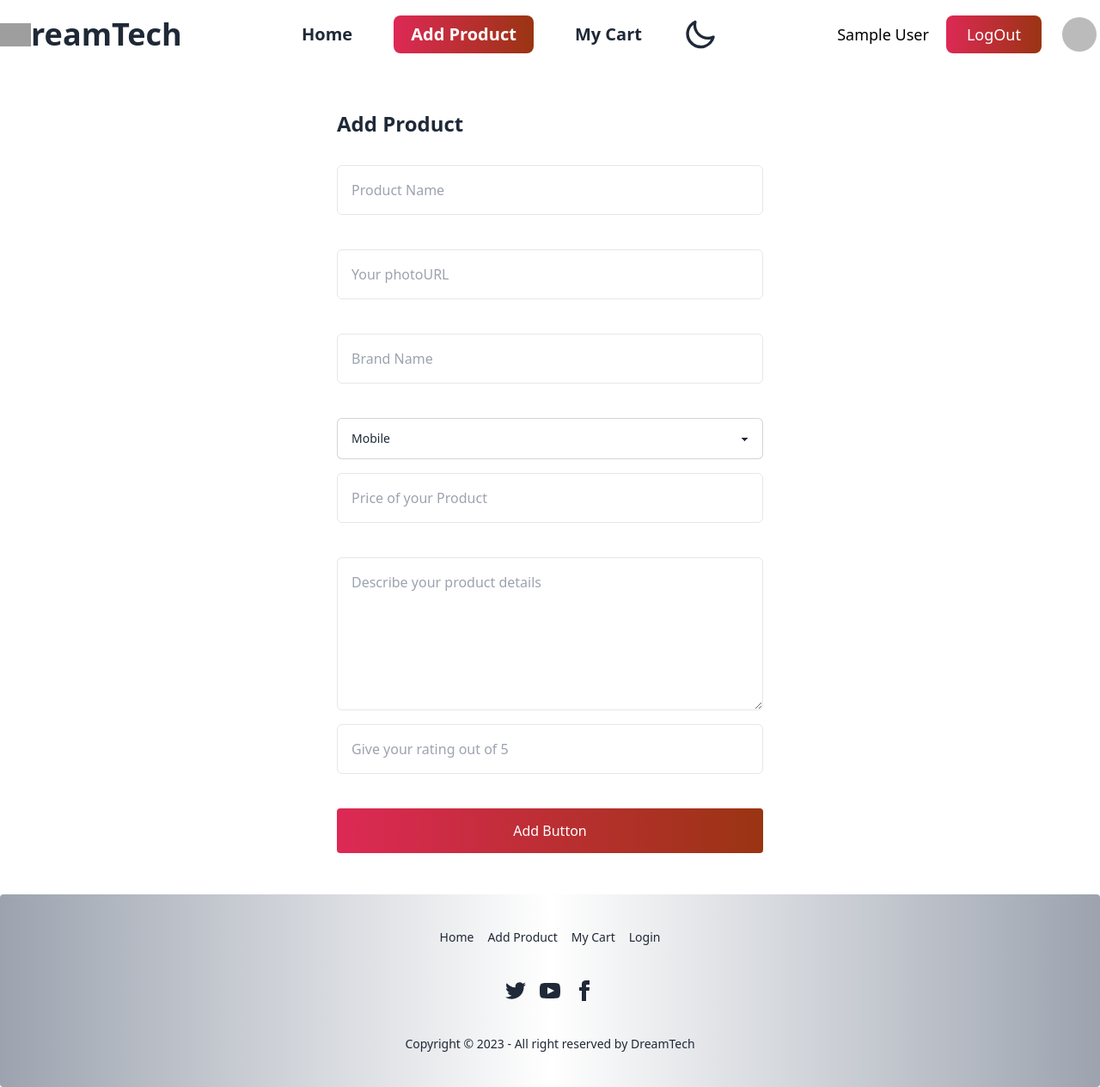
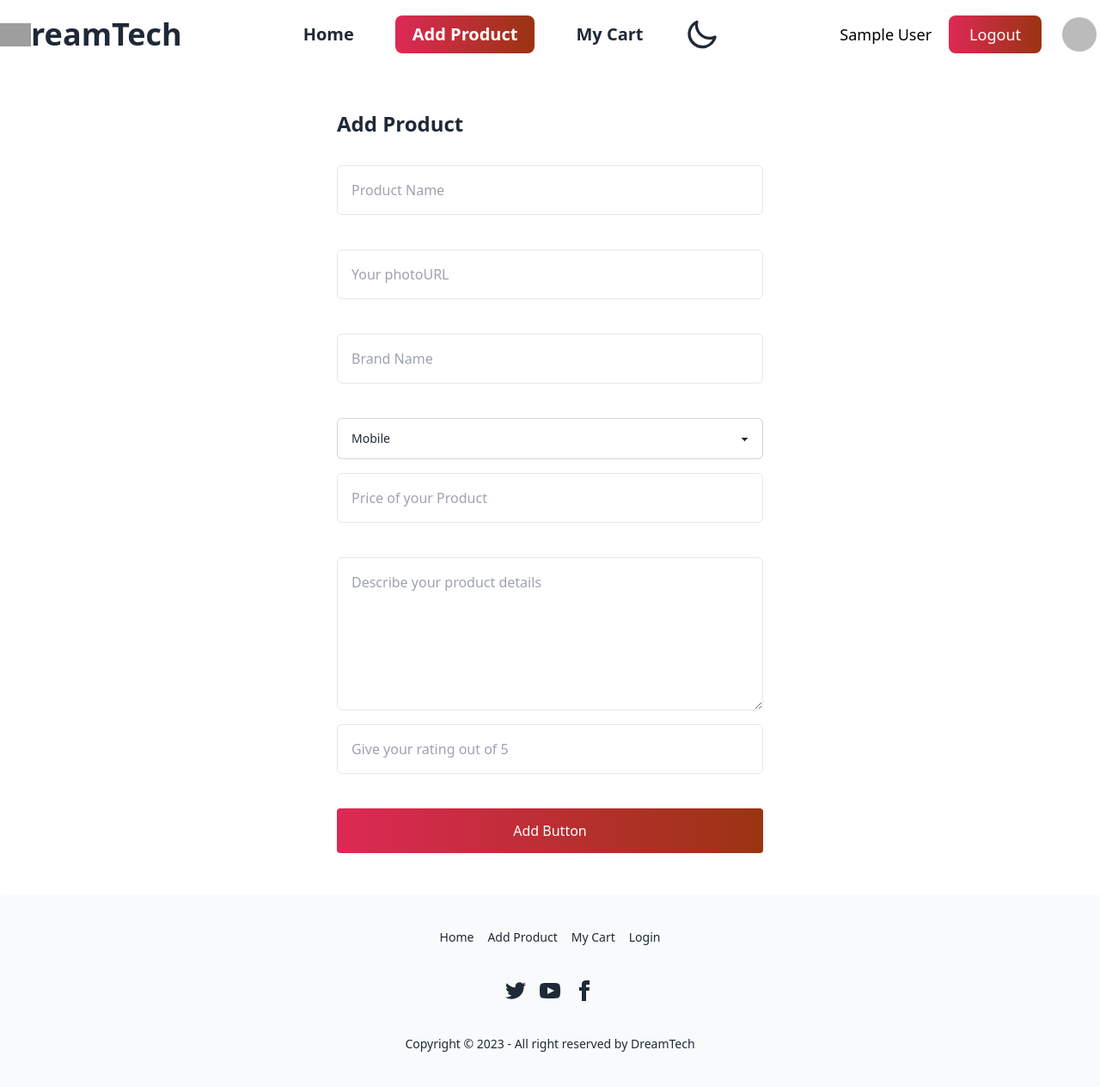
Before and after one commit to tahmidurrahmann/brand-shop-client, a React (Vite) app: page /addProduct in a window 1280 px wide. Shown: the whole page at 86% size. Built offline with nearby package versions, Linux system fonts and the light colour scheme; no server answers; sample sign-in values are in the browser's storage; grey boxes are pictures that could not be loaded.

Commit message:
added the readme.md file

```diff
--- a/src/Cart/Cart.jsx
+++ b/src/Cart/Cart.jsx
@@ -50,11 +50,11 @@ const Cart = ({ cart, remainingCarts, setRemainingCarts }) => {
                     <div className="text-center">
                         <h2 className="text-xl lg:text-2xl font-bold text-[#1C1B1B]">{name}</h2>
 
-                        <div className="flex flex-col lg:flex-row">
+                        <div className="flex flex-col md:flex-row">
                             <p className="md:text-lg text-[#1C1B1B99] font-bold">{brand}</p>
                             <p className="md:text-lg text-[#1C1B1B99] font-bold">{price}$</p>
                         </div>
-                        <div className="flex flex-col lg:flex-row">
+                        <div className="flex flex-col md:flex-row">
                             <p className="md:text-lg text-[#1C1B1B99] font-bold">{category}</p>
                             <p className="md:text-lg text-[#1C1B1B99] font-bold">{rating}</p>
                         </div>
--- a/src/Description/Description.jsx
+++ b/src/Description/Description.jsx
@@ -33,8 +33,8 @@ const Description = () => {
 
 
     return (
-        <div>
-            <div className="bg-gradient-to-r from-white to-gray-400 py-20">
+        <div className="my-10 lg:my-0 px-10 lg:px-0">
+            <div className="bg-gradient-to-r from-white to-gray-400 py-20 rounded-xl lg:rounded-none w-full mx-auto">
             <div className="max-w-screen-xl mx-auto">
                 <div className="grid grid-cols-1 md:grid-cols-2 gap-6">
                     <div className="col-span-1 flex items-center">
@@ -48,7 +48,7 @@ const Description = () => {
                             <p className="text-xl font-semibold">{brand}</p>
                             <p className="text-xl font-semibold">{rating}</p>
                             <h2 className="text-xl font-semibold">{category}</h2>
-                            <button onClick={handleAddCart} className="text-lg text-white font-medium bg-gradient-to-r from-[#DD2955] to-orange-800 flex gap-1.5 items-center py-2 px-4 lg:px-6 rounded-lg my-4"><span>Add to Cart</span><BsFillCartFill></BsFillCartFill></button>
+                            <button onClick={handleAddCart} className="text-lg text-white font-medium bg-gradient-to-r from-[#DD2955] to-orange-800 flex gap-1.5 items-center justify-center py-2 px-4 lg:px-6 rounded-lg my-4"><span>Add to Cart</span><BsFillCartFill></BsFillCartFill></button>
                         </div>
                     </div>
                 </div>
--- a/src/Footer/Footer.jsx
+++ b/src/Footer/Footer.jsx
@@ -2,7 +2,7 @@ import { Link } from "react-router-dom";
 
 const Footer = () => {
     return (
-        <footer className="footer footer-center p-10 bg-gradient-to-r from-gray-400 via-white to-gray-400 text-base-content rounded">
+        <footer className="footer footer-center p-10 bg-gray-50 text-base-content rounded">
             <nav className="grid grid-flow-col gap-4">
                 <Link to='/'><button className="link link-hover">Home</button></Link>
                 <Link to='/addProduct'><button className="link link-hover">Add Product</button></Link>
--- a/src/Navbar/Navbar.jsx
+++ b/src/Navbar/Navbar.jsx
@@ -89,7 +89,7 @@ const Navbar = () => {
             <div>
                 {user ? <div className="flex flex-col md:flex-row gap-5 items-center">
                     <h1 className="text-black text-lg font-medium font-poppins">{user.displayName}</h1>
-                    <span><button onClick={handleLogOut} className="text-lg text-white font-medium bg-gradient-to-r from-[#DD2955] to-orange-800 py-2 px-4 lg:px-6 rounded-lg">LogOut</button></span>
+                    <span><button onClick={handleLogOut} className="text-lg text-white font-medium bg-gradient-to-r from-[#DD2955] to-orange-800 py-2 px-4 lg:px-6 rounded-lg">Logout</button></span>
                     <label tabIndex={0} className="btn btn-ghost btn-circle avatar">
                         <div className="w-10 rounded-full">
                             <img src={user?.photoURL} alt="" />
```
Also changed, not shown: 1 other file (tests, documents, lock files or other folders).
